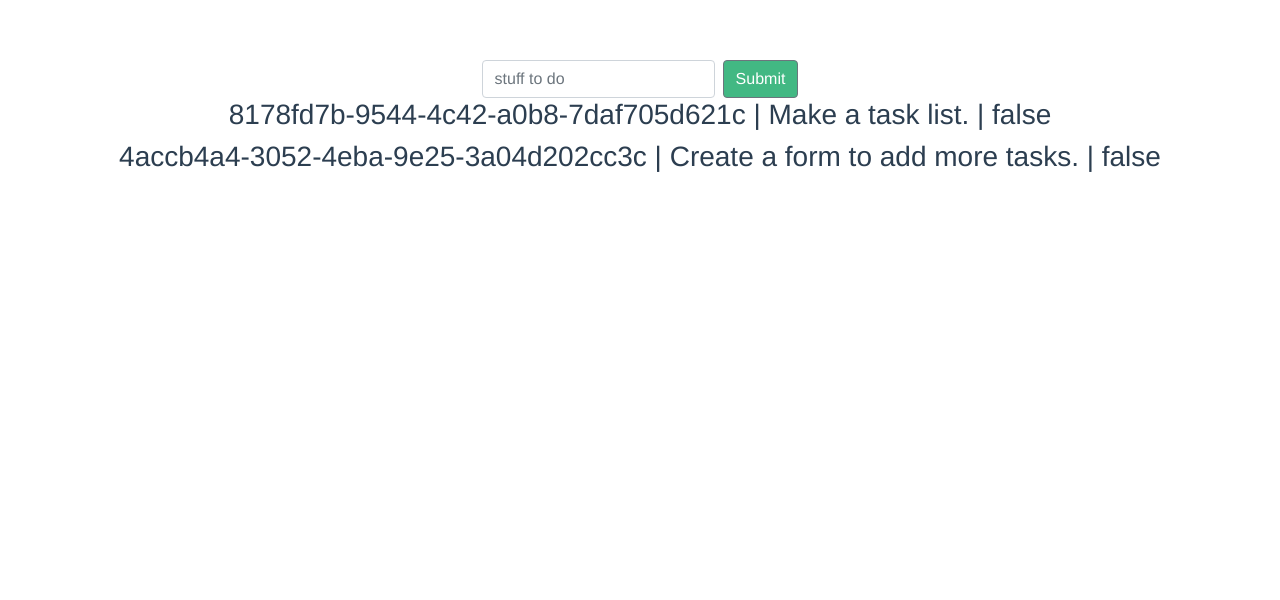
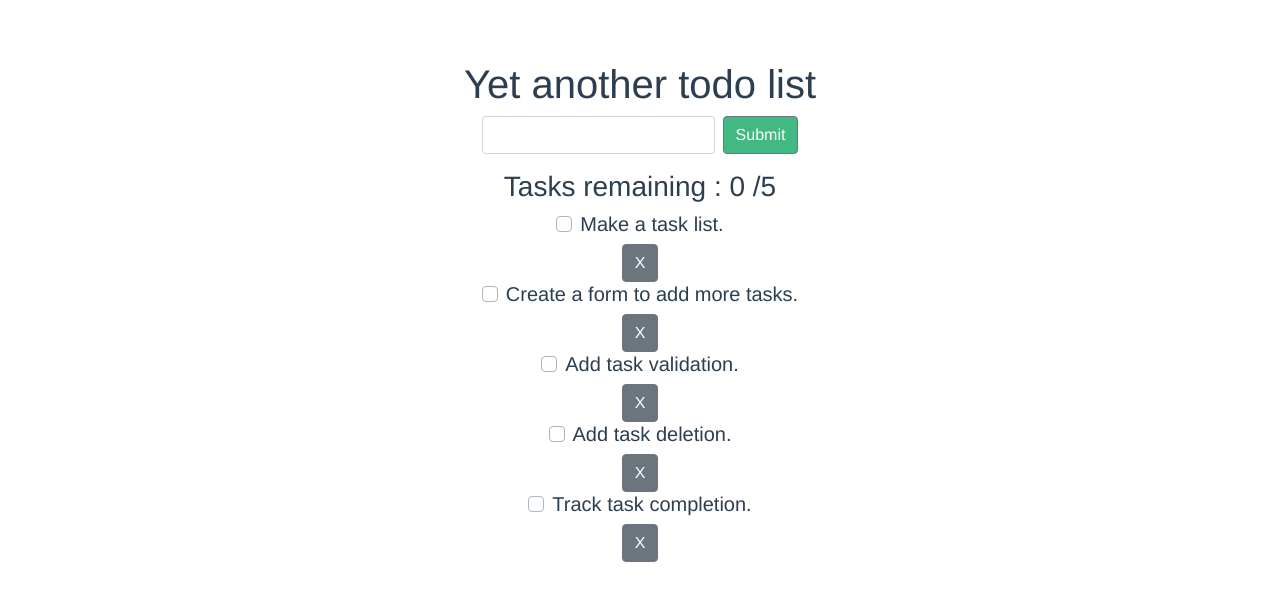
Before and after one commit to MatthieuJasselette/vuejs-learning-environment, a Vue app in the folder task-list/: page / in a window 1280 px wide. Shown: the top 600 px of the page. Built offline with nearby package versions, Linux system fonts and the light colour scheme; the HTML template or start-up script is replaced by a standard one.

Commit message:
push the completion toggle mistery

```diff
--- a/task-list/src/App.vue
+++ b/task-list/src/App.vue
@@ -1,36 +1,62 @@
 <template>
   <div id="app">
-    <NewTask @create-new-task="updateTasks"></NewTask>
-    <h3 v-for="task of tasks" :key="task.id">{{ task.id }} | {{ task.title }} | {{ task.isCompleted }}</h3>
+    <h1>Yet another todo list</h1>
+    <NewTask @create-new-task="updateTasks" class="mb-3"></NewTask>
+    <h3>Tasks remaining : {{ updateCompletion() }} /{{ tasks.length }}</h3>
+    <TaskItem
+      v-for="task of tasks"
+      :key="task.id"
+      :task="task"
+      @remove-task="removeTask"
+      @update-completion="updateCompletion"
+    ></TaskItem>
   </div>
 </template>
 
 <script>
 import Tasks from './tasks.js';
 import NewTask from './components/NewTask.vue';
+import TaskItem from './components/TaskItem.vue';
 
 export default {
   name: 'app',
   components: {
-    NewTask
+    NewTask,
+    TaskItem
   },
   data() {
     return{
       tasks: [],
-      // input: "new task"
+      completionNumber: "???"
     }
   },
   methods: {
     updateTasks(inputTitle) {
       const newTask = new Tasks(inputTitle);
       return this.tasks.push(newTask);
-    }
+    },
+    removeTask(taskId) {
+      this.tasks = this.tasks.filter(task => task.id !== taskId);
+    },
+    updateCompletion() {
+      let foo =  this.tasks.filter(task => task.isCompleted == true)
+      console.log(foo);
+      return this.tasks.filter(task => task.isCompleted == true).length
+    },
+  },
+  computed: {
+
   },
   mounted() {
-    const initialTask = new Tasks("Make a task list.");
-    const secondTask = new Tasks("Create a form to add more tasks.");
-    this.tasks.push(initialTask, secondTask);
-    // this.tasks.push(secondTask);
+    const step1 = new Tasks("Make a task list.");
+    const step2 = new Tasks("Create a form to add more tasks.");
+    const step3 = new Tasks("Add task validation.");
+    const step4 = new Tasks("Add task deletion.");
+    const step5 = new Tasks("Track task completion.");
+    this.tasks.push(step1, step2, step3, step4, step5);
+  },
+  updated() {
+    // this.updateCompletion();
   }
 }
 </script>
--- a/task-list/src/components/NewTask.vue
+++ b/task-list/src/components/NewTask.vue
@@ -1,14 +1,14 @@
 <template>
     <div class="d-flex justify-content-center">
-        <b-form inline>
+        <b-form @submit.prevent="submitTask" inline>
             <label class="sr-only" for="inline-form-input-task">Name</label>
             <b-input
             id="inline-form-input-task"
             class="mb-2 mr-sm-2 mb-sm-0"
-            placeholder="stuff to do"
+            v-model="value"
             ></b-input>
 
-            <b-button class="btn-green" @click="submitTask">Submit</b-button>
+            <b-button type="submit" class="btn-green">Submit</b-button>
         </b-form>
         <slot></slot>
     </div>
@@ -19,16 +19,20 @@
 export default {
     name: "NewTask",
     props: {
-
     },
     data() {
         return {
-
+            value: "",
         }
     },
     methods: {
         submitTask() {
-            this.$emit('create-new-task', 'new task');
+            if (this.value) {
+                this.$emit('create-new-task', this.value);
+                this.value = "";
+            } else {
+                alert("Please provide a task to add");
+            }
         }
     }
 }
--- /dev/null
+++ b/task-list/src/components/TaskItem.vue
@@ -0,0 +1,41 @@
+<template>
+    <div>
+        <b-form-checkbox
+        :id="'checkbox-'+task.id"
+        v-model="task.isCompleted"
+        :name="'checkbox-'+task.id"
+        value=true
+        unchecked-value=false
+        @change="toggleCompletion"
+        ><h5>{{ task.title }}</h5>
+        </b-form-checkbox>
+
+        <b-btn @click="removeTask">X</b-btn>
+    </div>
+</template>
+
+<script>
+export default {
+    name: "TaskItem",
+    props: {
+        task: Object
+    },
+    data() {
+        return {
+
+        }
+    },
+    methods: {
+        removeTask() {
+            this.$emit("remove-task", this.task.id);
+        },
+        toggleCompletion() {
+            this.$emit("update-completion");
+        }
+    }
+}
+</script>
+
+<style scoped>
+
+</style>
```
